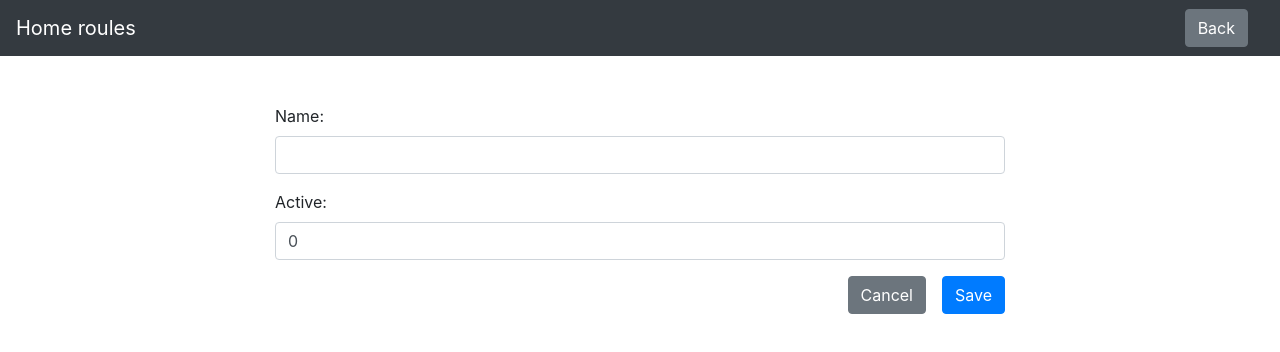
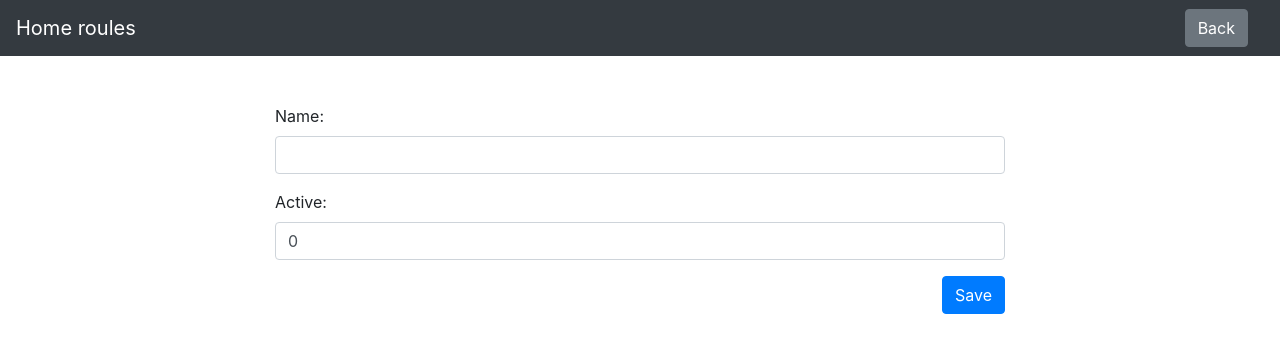
Before and after one commit to cabrinireis/crud_nuxt, a Nuxt app: page /house/new in a window 1280 px wide. Shown: the top 352 px of the page. Built offline with nearby package versions, Linux system fonts and the light colour scheme.

Commit message:
fix: validation

```diff
--- a/components/FormHouse.vue
+++ b/components/FormHouse.vue
@@ -1,39 +1,36 @@
 <template>
-  <b-container class="bv-example-row">
+  <b-container v-if="true" class="bv-example-row">
     <b-row class="d-flex justify-content-center">
       <b-col cols="8">
-        <b-form-group id="input-group-1" label="Name:" label-for="input-1">
+        <b-form @submit="onSave">
+          <b-form-group id="name" label="Name:" label-for="name">
             <b-form-input
-            id="input-1"
+              id="name"
               v-model="form.name"
               type="text"
               required
               :readonly="readonly"
             ></b-form-input>
           </b-form-group>
-        <b-form-group id="input-group-2" label="Active:" label-for="input-2">
+          <b-form-group id="active" label="Active:" label-for="active">
             <b-form-input
-            id="input-2"
+              id="active"
               v-model="form.active"
+              type="number"
               required
               :readonly="readonly"
             ></b-form-input>
           </b-form-group>
           <b-row>
-          <b-col v-if="!readonly" cols="12" class="d-flex justify-content-end">
-            <b-button
-              type="reset"
-              class="mr-3"
-              variant="secondary"
-              @click="onClose"
+            <b-col
+              v-if="!readonly"
+              cols="12"
+              class="d-flex justify-content-end"
             >
-              Cancel
-            </b-button>
-            <b-button type="submit" variant="primary" @click.stop="onSave"
-              >Save</b-button
-            >
+              <b-button type="submit" variant="primary">Save</b-button>
             </b-col>
           </b-row>
+        </b-form>
       </b-col>
     </b-row>
   </b-container>
@@ -83,7 +80,8 @@ export default {
     onClose() {
       this.$emit('closeModal')
     },
-    async onSave() {
+    async onSave(event) {
+      event.preventDefault()
       if (this.mode === 'edit') {
         await this.updateHouse({ params: this.form, id: this.$route.params.id })
       } else {
```
Lines whose indentation alone changed are shown as unchanged.
